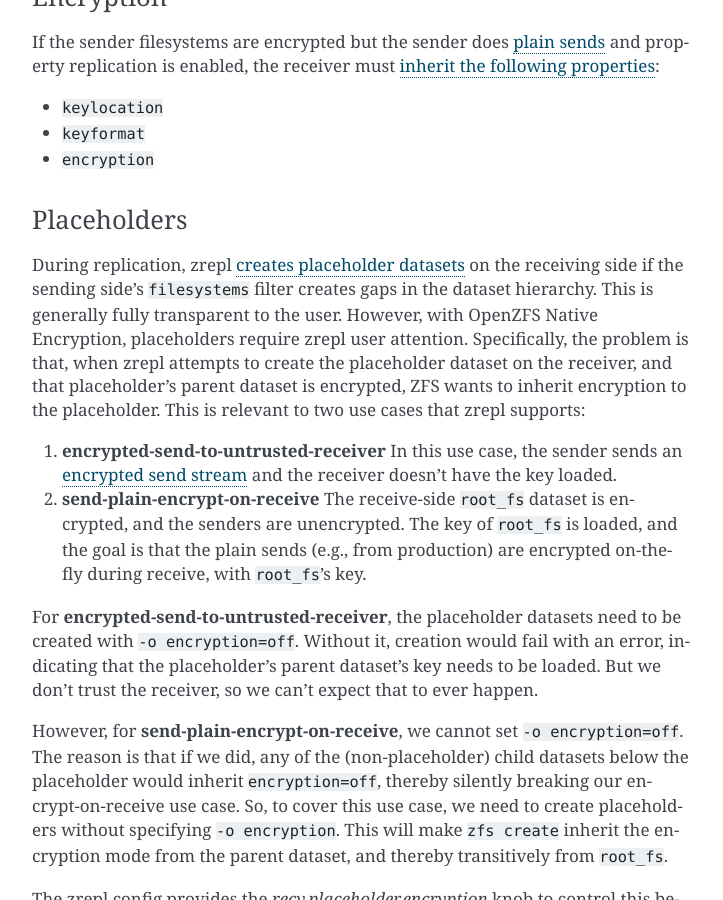
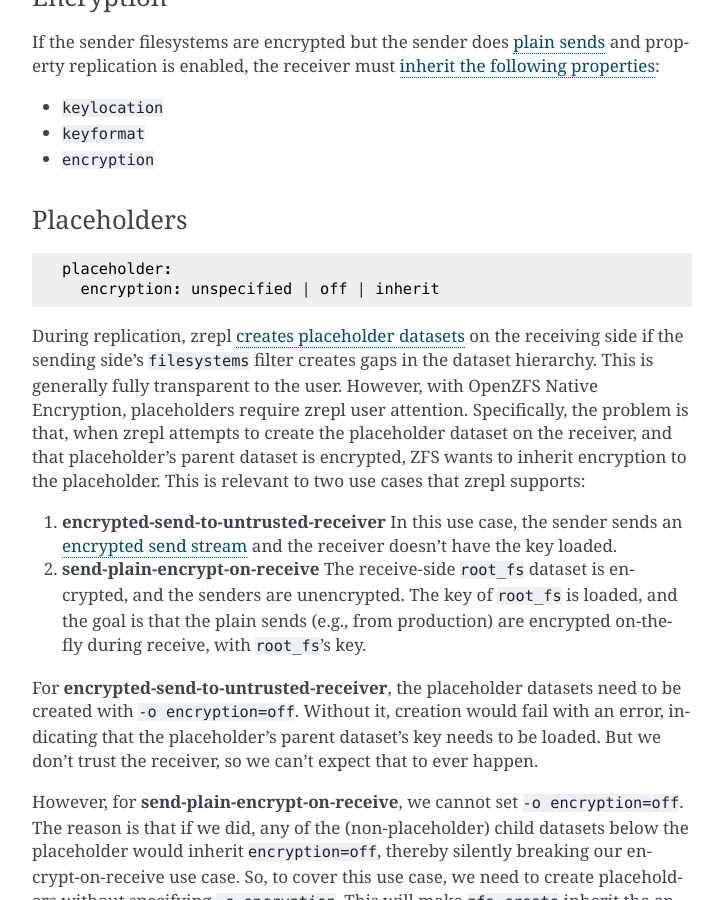
Before and after one commit to zrepl/zrepl, a Sphinx documentation site: the page built from docs/configuration/sendrecvoptions.rst, in a window 1280 px wide and 900 px high, scrolled down 4582 px. Shown: the whole window, without its empty margins (388-1111 px from the left). Built offline with Sphinx 7.4.7, drawn with Linux system fonts in a browser that asks for light colours; pages that are not in the unit, such as notebooks, are missing from menus; the version number could not be read and is left out; cross-references to code outside the pages are shown as plain code; some of the changed text lies outside the part shown.

Commit message:
docs: sendrecvoptions: placeholders: fix wrong link name and add summarizing config snippet for recv.placeholders
fixes https://github.com/zrepl/zrepl/issues/573

```diff
--- a/docs/configuration/sendrecvoptions.rst
+++ b/docs/configuration/sendrecvoptions.rst
@@ -149,7 +149,7 @@
 Jump to
 :ref:`properties <job-recv-options--inherit-and-override>` ,
 :ref:`bandwidth_limit <job-send-recv-options--bandwidth-limit>` , and
-:ref:`bandwidth_limit <job-recv-options--placeholder>`.
+:ref:`placeholder <job-recv-options--placeholder>`.
 
 .. _job-recv-options--inherit-and-override:
 
@@ -229,6 +229,11 @@
 Placeholders
 ------------
 
+::
+
+   placeholder:
+     encryption: unspecified | off | inherit
+
 During replication, zrepl :ref:`creates placeholder datasets <replication-placeholder-property>` on the receiving side if the sending side's ``filesystems`` filter creates gaps in the dataset hierarchy.
 This is generally fully transparent to the user.
 However, with OpenZFS Native Encryption, placeholders require zrepl user attention.
```
